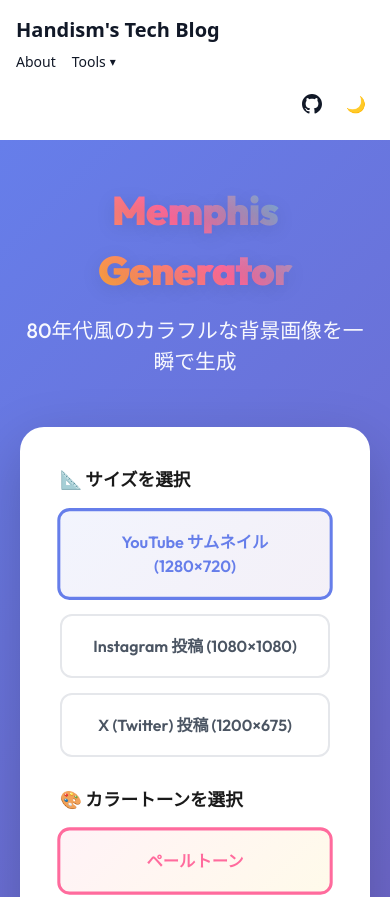
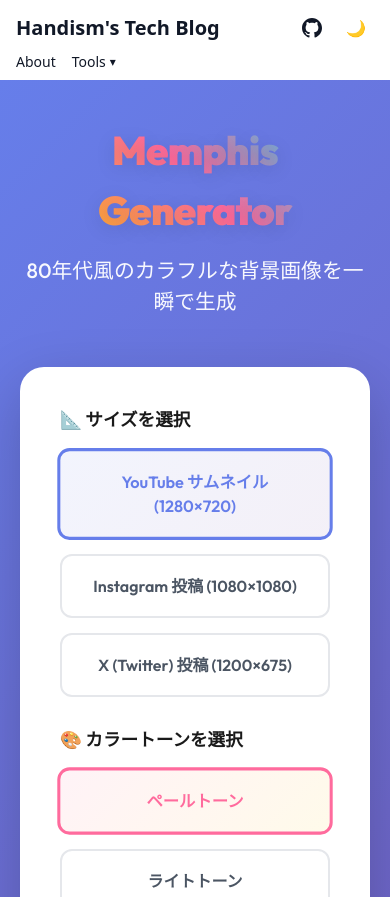
Before and after one commit to handism/handism.github.io, a Next.js app: page /tools/memphis in a window 390 px wide. Shown: the top 897 px of the page. Built offline with nearby package versions, Linux system fonts and the light colour scheme.

Commit message:
レイアウト調整

```diff
--- a/components/Header.tsx
+++ b/components/Header.tsx
@@ -6,37 +6,52 @@ export default function Header() {
     <header className="bg-bg">
       <div
         className="
-          max-w-6xl mx-auto px-4 py-4
-          flex flex-col gap-3
-          md:flex-row md:items-center md:justify-between md:gap-0
+          max-w-6xl mx-auto px-4
+          py-2 md:py-4
         "
       >
-        {/* 左側（ロゴ + ナビ） */}
-        <div
-          className="
-            flex flex-col gap-2
-            md:flex-row md:items-center md:gap-6
-          "
-        >
+        {/* 上段：タイトル + アイコン */}
+        <div className="flex items-center justify-between">
           <Link href="/" className="text-xl font-bold text-text hover:opacity-80">
             Handism&apos;s Tech Blog
           </Link>
 
+          <div className="flex items-center gap-2">
+            <a
+              href="https://github.com/handism"
+              target="_blank"
+              rel="noopener noreferrer"
+              className="text-text hover:text-accent transition-colors p-2"
+              aria-label="GitHub"
+            >
+              <svg
+                xmlns="http://www.w3.org/2000/svg"
+                width={20}
+                height={20}
+                viewBox="0 0 24 24"
+                fill="currentColor"
+                className="w-5 h-5"
+              >
+                <path d="M12 0c-6.626 0-12 5.373-12 12 0 5.302 3.438 9.8 8.207 11.387.599.111.793-.261.793-.577v-2.234c-3.338.726-4.033-1.416-4.033-1.416-.546-1.387-1.333-1.756-1.333-1.756-1.089-.745.083-.729.083-.729 1.205.084 1.839 1.237 1.839 1.237 1.07 1.834 2.807 1.304 3.492.997.107-.775.418-1.305.762-1.604-2.665-.305-5.467-1.334-5.467-5.931 0-1.311.469-2.381 1.236-3.221-.124-.303-.535-1.524.117-3.176 0 0 1.008-.322 3.301 1.23.957-.266 1.983-.399 3.003-.404 1.02.005 2.047.138 3.006.404 2.291-1.552 3.297-1.23 3.297-1.23.653 1.653.242 2.874.118 3.176.77.84 1.235 1.911 1.235 3.221 0 4.609-2.807 5.624-5.479 5.921.43.372.823 1.102.823 2.222v3.293c0 .319.192.694.801.576 4.765-1.589 8.199-6.086 8.199-11.386 0-6.627-5.373-12-12-12z" />
+              </svg>
+            </a>
+
+            <ThemeToggle />
+          </div>
+        </div>
+
+        {/* 下段：ナビ（スマホでは2段目、PCでは横並び） */}
         <nav
           className="
+            mt-1 md:mt-0
             flex items-center gap-4
-              flex-wrap
-              md:flex-nowrap
+            md:flex-row
           "
         >
-            <Link
-              href="/about"
-              className="text-sm text-text/80 hover:text-accent transition-colors"
-            >
+          <Link href="/about" className="text-sm text-text/80 hover:text-accent transition-colors">
             About
           </Link>
 
-            {/* Tools Dropdown */}
           <div className="relative group">
             <button
               className="text-sm text-text/80 hover:text-accent transition-colors flex items-center gap-1"
@@ -71,31 +86,6 @@ export default function Header() {
           </div>
         </nav>
       </div>
-
-        {/* 右側（アイコン類） */}
-        <div className="flex items-center gap-2 self-end md:self-auto">
-          <a
-            href="https://github.com/handism"
-            target="_blank"
-            rel="noopener noreferrer"
-            className="text-text hover:text-accent transition-colors p-2"
-            aria-label="GitHub"
-          >
-            <svg
-              xmlns="http://www.w3.org/2000/svg"
-              width={20}
-              height={20}
-              viewBox="0 0 24 24"
-              fill="currentColor"
-              className="w-5 h-5"
-            >
-              <path d="M12 0c-6.626 0-12 5.373-12 12 0 5.302 3.438 9.8 8.207 11.387.599.111.793-.261.793-.577v-2.234c-3.338.726-4.033-1.416-4.033-1.416-.546-1.387-1.333-1.756-1.333-1.756-1.089-.745.083-.729.083-.729 1.205.084 1.839 1.237 1.839 1.237 1.07 1.834 2.807 1.304 3.492.997.107-.775.418-1.305.762-1.604-2.665-.305-5.467-1.334-5.467-5.931 0-1.311.469-2.381 1.236-3.221-.124-.303-.535-1.524.117-3.176 0 0 1.008-.322 3.301 1.23.957-.266 1.983-.399 3.003-.404 1.02.005 2.047.138 3.006.404 2.291-1.552 3.297-1.23 3.297-1.23.653 1.653.242 2.874.118 3.176.77.84 1.235 1.911 1.235 3.221 0 4.609-2.807 5.624-5.479 5.921.43.372.823 1.102.823 2.222v3.293c0 .319.192.694.801.576 4.765-1.589 8.199-6.086 8.199-11.386 0-6.627-5.373-12-12-12z" />
-            </svg>
-          </a>
-
-          <ThemeToggle />
-        </div>
-      </div>
     </header>
   );
 }
```
Lines whose indentation alone changed are shown as unchanged.
